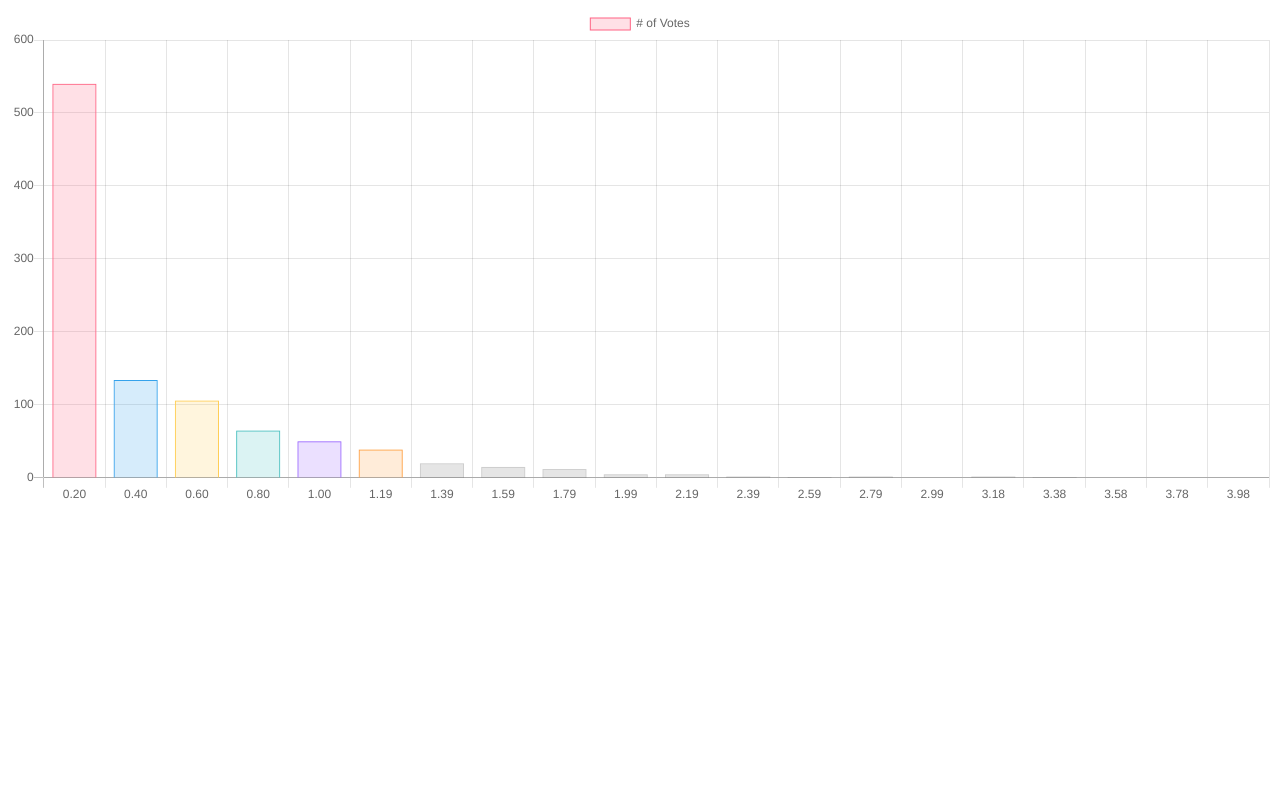
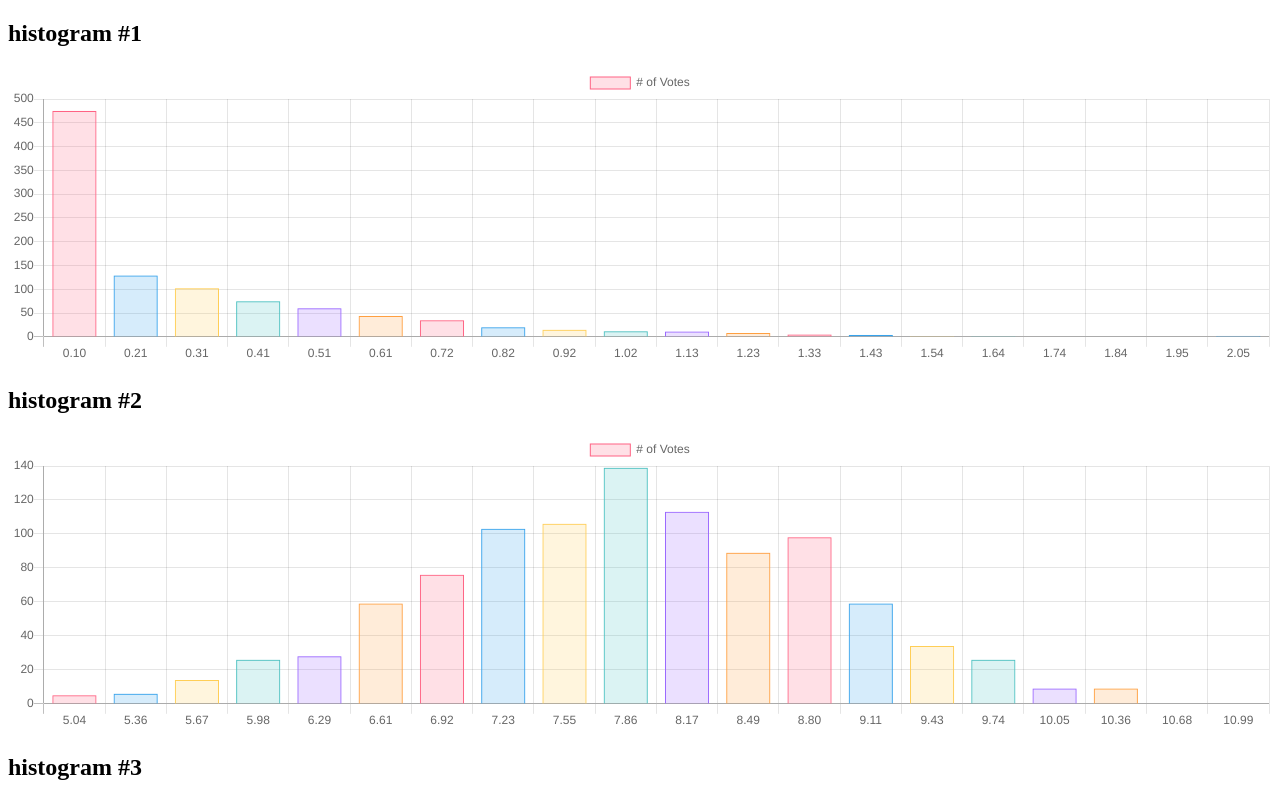
Before and after one commit to PavlyukVadim/software-engineering, a plain HTML site: page System Simulation/Generators/index.html in a window 1280 px wide. Drawn offline with nearby package versions, Linux system fonts and the light colour scheme.

Commit message:
add second generator

```diff
--- a/System Simulation/Generators/histogram.js
+++ b/System Simulation/Generators/histogram.js
@@ -40,7 +40,25 @@ const histogram = (ctx, array) => {
   console.log('frequencies', frequencies)
   console.log('intervals', intervals)
 
-  const myChart = new Chart(ctx, {
+  const backgroundColors = [
+    'rgba(255, 99, 132, 0.2)',
+    'rgba(54, 162, 235, 0.2)',
+    'rgba(255, 206, 86, 0.2)',
+    'rgba(75, 192, 192, 0.2)',
+    'rgba(153, 102, 255, 0.2)',
+    'rgba(255, 159, 64, 0.2)'
+  ]
+
+  const borderColor = [
+    'rgba(255,99,132,1)',
+    'rgba(54, 162, 235, 1)',
+    'rgba(255, 206, 86, 1)',
+    'rgba(75, 192, 192, 1)',
+    'rgba(153, 102, 255, 1)',
+    'rgba(255, 159, 64, 1)',
+  ]
+
+  new Chart(ctx, {
     type: 'bar',
     data: {
       labels: intervals,
@@ -48,20 +66,16 @@ const histogram = (ctx, array) => {
         label: '# of Votes',
         data: frequencies,
         backgroundColor: [
-          'rgba(255, 99, 132, 0.2)',
-          'rgba(54, 162, 235, 0.2)',
-          'rgba(255, 206, 86, 0.2)',
-          'rgba(75, 192, 192, 0.2)',
-          'rgba(153, 102, 255, 0.2)',
-          'rgba(255, 159, 64, 0.2)',
+          ...backgroundColors,
+          ...backgroundColors,
+          ...backgroundColors,
+          ...backgroundColors,
         ],
         borderColor: [
-          'rgba(255,99,132,1)',
-          'rgba(54, 162, 235, 1)',
-          'rgba(255, 206, 86, 1)',
-          'rgba(75, 192, 192, 1)',
-          'rgba(153, 102, 255, 1)',
-          'rgba(255, 159, 64, 1)',
+          ...borderColor,
+          ...borderColor,
+          ...borderColor,
+          ...borderColor,
         ],
         borderWidth: 1
       }]
--- a/System Simulation/Generators/index.html
+++ b/System Simulation/Generators/index.html
@@ -7,7 +7,17 @@
   <title>Document</title>
 </head>
 <body>
-  <canvas id="generator1" width="500" height="500"></canvas>
+  <style>
+    canvas {
+      max-height: 300px;
+    }
+  </style>
+  <h2>histogram #1</h2>
+  <canvas id="generator1" width="500" height="300"></canvas>
+  <h2>histogram #2</h2>
+  <canvas id="generator2" width="500" height="300"></canvas>
+  <h2>histogram #3</h2>
+  <canvas id="generator3" width="500" height="300"></canvas>
   <script src="https://cdnjs.cloudflare.com/ajax/libs/Chart.js/2.7.3/Chart.js"></script>
   <script src="./histogram.js"></script>
   <script src="./index.js"></script>
--- a/System Simulation/Generators/index.js
+++ b/System Simulation/Generators/index.js
@@ -1,21 +1,68 @@
 const canvas1 = document.getElementById('generator1')
+const canvas2 = document.getElementById('generator2')
+
 const ctx1 = canvas1.getContext('2d')
+const ctx2 = canvas2.getContext('2d')
 
 const N = 1000
 
-// first generator
+// exponential generator
 
-const generator = (a) => {
+const exponentialGenerator = (a) => {
   const randomValue = Math.random()
   const x = - (1/a) * Math.log(randomValue)
   return x
 }
 
-const numbers = Array.from({length: N})
-const a = 2
-numbers.forEach((n, i, arr) => {
-  arr[i] = generator(a)
-})
+const researchGenerator = (numbers) => {
+  const averageRandomVariable = (
+    numbers.reduce((sum, value) => sum + value, 0) / N
+  ).toFixed(2)
 
-histogram(ctx1, numbers)
+  const dispersion = numbers.reduce((sum, value) => {
+    const diff = (value - averageRandomVariable) ** 2
+    return sum + diff
+  }, 0) / (N - 1)
+
+  console.log('averageRandomVariable', averageRandomVariable)
+  console.log('dispersion', Math.sqrt(dispersion))
+}
+
+const generateNumbersWithExponentialGenerator = () => {
+  const numbers = Array.from({length: N})
+  const a = 3
+  numbers.forEach((n, i, arr) => {
+    arr[i] = exponentialGenerator(a)
+  })
+
+  researchGenerator(numbers)
+  histogram(ctx1, numbers)
+}
+
+const normalGenerator = (o, a) => {
+  const u = Array.from({length: 12})
+    .map(() => Math.random())
+    .reduce((sum, value) => sum + value, 0)
+    .toFixed(2)
+
+  const x = o * u + a
+  return x
+}
+
+const generateNumbersWithNormalGenerator = () => {
+  const numbers = Array.from({length: N})
+  const o = 1
+  const a = 2
+  numbers.forEach((n, i, arr) => {
+    arr[i] = normalGenerator(o, a)
+  })
+
+  researchGenerator(numbers)
+  histogram(ctx2, numbers)
+}
+
+
+generateNumbersWithExponentialGenerator()
+generateNumbersWithNormalGenerator()
+
 // console.log(numbe/rs)
```
